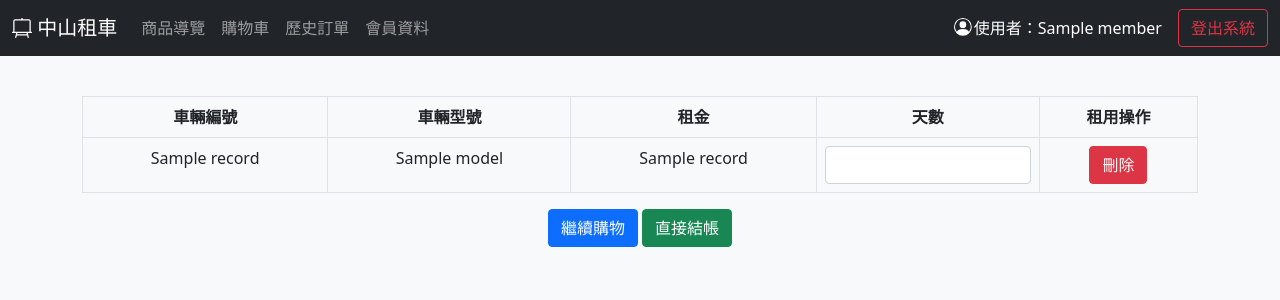
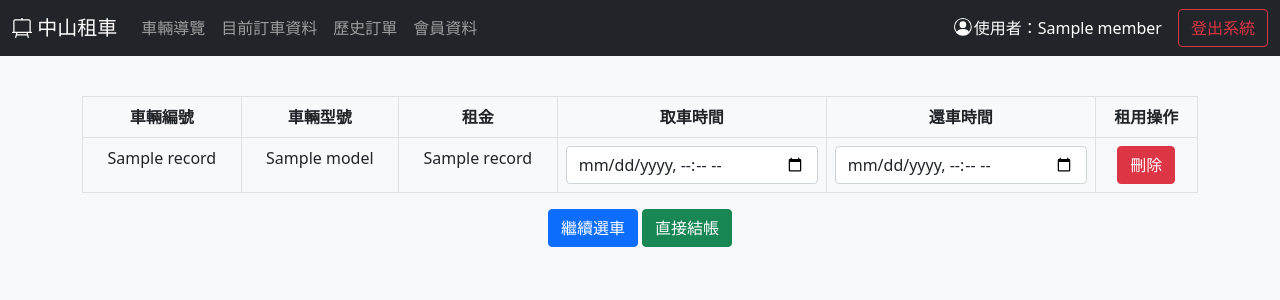
Before and after one commit to bf-yao/2024_dbproject_group2, a Flask app: page /carstore/cart in a window 1280 px wide. Shown: the top 300 px of the page. Run offline with Flask 2, Linux system fonts and the light colour scheme; a user stored in the database is signed in; a database or web service that is not in the repository returns one stand-in record (values such as "Sample title"); parts of the project's set-up code (start-up, migrations or seed data) failed here and were passed over; some libraries are stand-ins or nearby versions.

Commit message:
11_20 bfyao commited

```diff
--- a/api/sql.py
+++ b/api/sql.py
@@ -112,7 +112,7 @@ class Member:
 
     @staticmethod
     def get_order(userid):
-        sql = 'SELECT * FROM order_list WHERE mid = %s ORDER BY ordertime DESC'
+        sql = 'SELECT * FROM order_list WHERE mid = %s ORDER BY startdate DESC'
         return DB.fetchall(sql, (userid,))
 
     @staticmethod
--- a/carstore/templates/carstore.html
+++ b/carstore/templates/carstore.html
@@ -3,7 +3,7 @@
 {{ super() }}
 {% endblock head %}
 
-{% block title %}車輛列表{% endblock title%}
+{% block title %}車輛導覽{% endblock title%}
 
 {% block content%}
 <br/>
--- a/carstore/templates/cart.html
+++ b/carstore/templates/cart.html
@@ -3,7 +3,7 @@
 {{ super() }}
 {% endblock head %}
 
-{% block title %}購物車清單{% endblock title%}
+{% block title %}目前訂車資料{% endblock title%}
 
 {% block content %}
 
@@ -26,7 +26,8 @@
         <th><center>車輛編號</center></th>
         <th><center>車輛型號</center></th>
         <th><center>租金</center></th>
-        <th><center>天數</center></th>
+        <th><center>取車時間</center></th>
+        <th><center>還車時間</center></th>
         <th><center>租用操作</center></th>
       </tr>
       {% for car in data %}
@@ -36,8 +37,16 @@
         <td> <center>{{ car.租金 }}</center></td>
         <td width="20%">
           <center>
-            <input class="form-control" type="number" onkeyup="value=value.replace(/[^\d]/g,'')" min="1" value="{{ car.天數 }}" name="{{ car.車輛編號 }}">
-
+            <!-- 開始日期與時間選擇器 -->
+            <input class="form-control" type="datetime-local" id="{{ car.車輛編號 }}_start" name="{{ car.車輛編號 }}_start"
+                   min="{{ today_date }}" onchange="validateDate('{{ car.車輛編號 }}')">
+          </center>
+        </td>
+        <td width="20%">
+          <center>
+            <!-- 結束日期與時間選擇器 -->
+            <input class="form-control" type="datetime-local" id="{{ car.車輛編號 }}_end" name="{{ car.車輛編號 }}_end"
+                   min="{{ today_date }}" onchange="validateDate('{{ car.車輛編號 }}')">
           </center>
         </td>
         <td>
@@ -46,13 +55,13 @@
               刪除
             </button>
           </center>
-      </td>
+        </td>
       </tr>
       {% endfor %}
     </table>
     <center>
       <div class="option">
-        <button class="btn btn-primary" type="submit" value="edit" name="user_edit" >繼續購物</button>
+        <button class="btn btn-primary" type="submit" value="edit" name="user_edit" >繼續選車</button>
         <button class="btn btn-success" type="submit" value="edit" name="buy" >直接結帳</button>
       </div>
     </center>
@@ -62,4 +71,25 @@
 
 </div>
 
+<script>
+  function validateDate(carId) {
+    const startInput = document.getElementById(carId + '_start');
+    const endInput = document.getElementById(carId + '_end');
+
+    // 如果結束時間小於開始時間，則提示錯誤並清空結束時間
+    if (endInput.value && startInput.value && (endInput.value < startInput.value)) {
+      alert('結束時間不能小於開始時間');
+      endInput.value = '';
+    }
+  }
+
+  // 設定當前日期和時間的最小值，並將時區設為台灣 (UTC+8)
+  document.querySelectorAll('input[type="datetime-local"]').forEach(input => {
+    const now = new Date();
+    // 以台灣時區計算
+    now.setHours(now.getHours() - now.getTimezoneOffset() / 60);
+    input.min = now.toISOString().slice(0, 16);
+  });
+</script>
+
 {% endblock content%}
--- a/carstore/templates/frontstage.html
+++ b/carstore/templates/frontstage.html
@@ -47,10 +47,10 @@
             <div class="collapse navbar-collapse" id="navbarCollapse">
                 <ul class="navbar-nav me-auto mb-2 mb-lg-0">
                     <li class="nav-item">
-                        <a class="nav-link" href="{{ url_for('carstore.carstore') }}">商品導覽</a>
+                        <a class="nav-link" href="{{ url_for('carstore.carstore') }}">車輛導覽</a>
                     </li>
                     <li class="nav-item">
-                        <a class="nav-link" href="{{ url_for('carstore.cart') }}">購物車</a>
+                        <a class="nav-link" href="{{ url_for('carstore.cart') }}">目前訂車資料</a>
                     </li>
                     <li class="nav-item">
                         <a class="nav-link" href="{{ url_for('carstore.orderlist') }}">歷史訂單</a>
--- a/carstore/templates/orderlist.html
+++ b/carstore/templates/orderlist.html
@@ -3,7 +3,7 @@
 {{ super() }}
 {% endblock head %}
 
-{% block title %}carstore{% endblock title%}
+{% block title %}歷史訂單{% endblock title%}
 
 {% block content %}
 <!-- <form method="post" action="#"> -->
--- a/carstore/templates/userinfo.html
+++ b/carstore/templates/userinfo.html
@@ -3,7 +3,7 @@
 {{ super() }}
 {% endblock head %}
 
-{% block title %}BookStore{% endblock title%}
+{% block title %}會員資料{% endblock title%}
 
 {% block content%}
 
```
